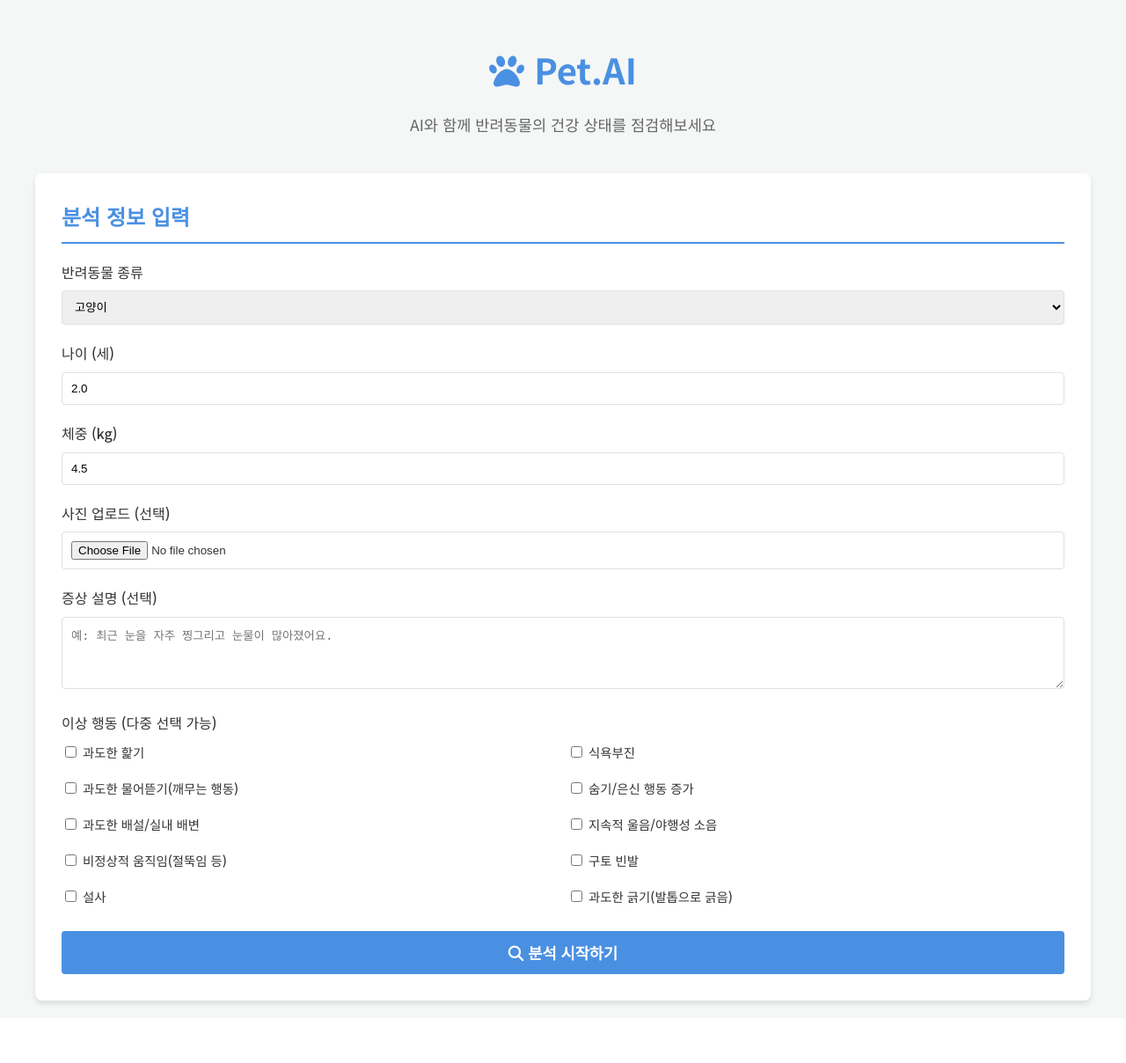
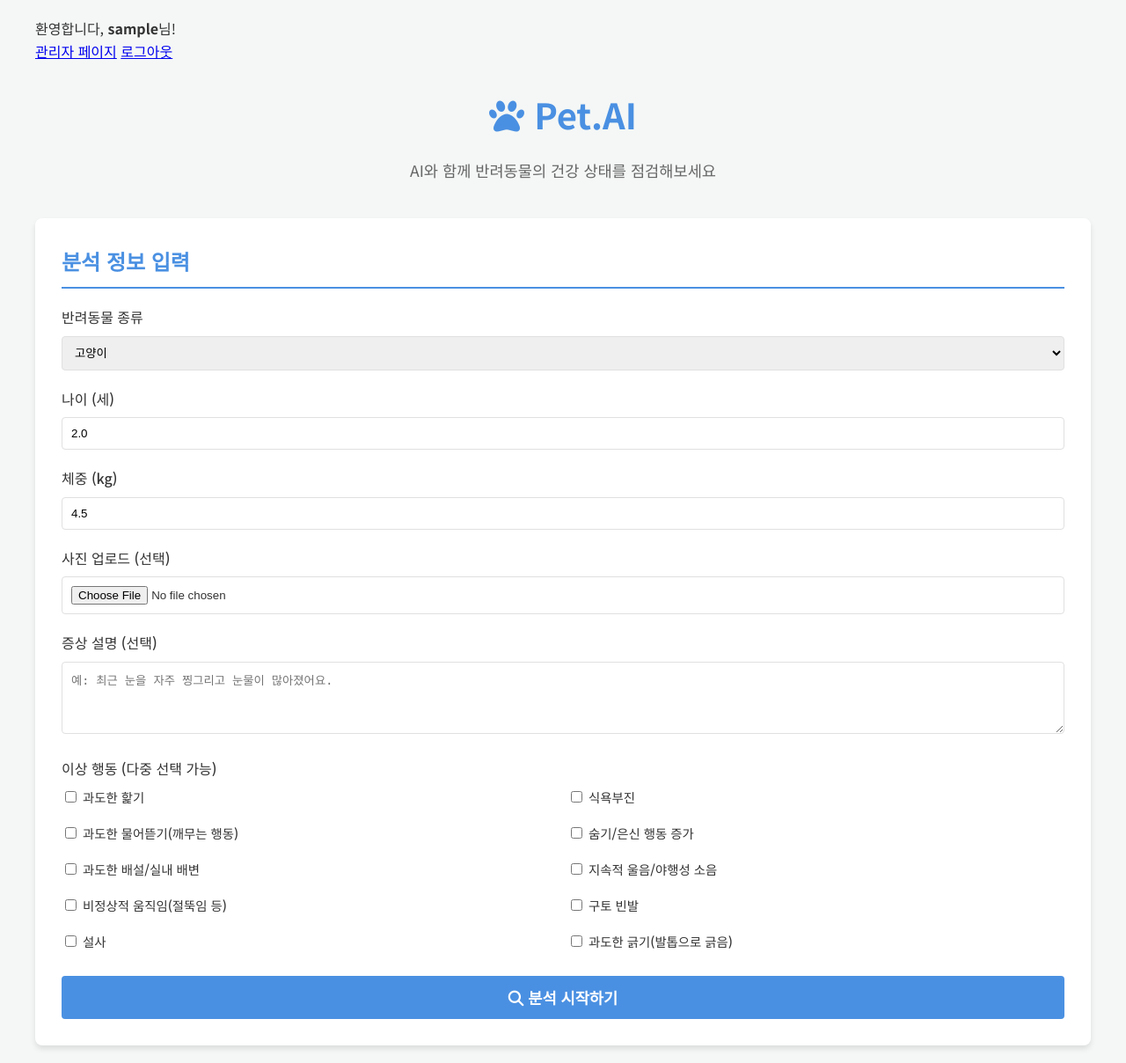
Before and after one commit to minseo0316/pet-ai-project, a Flask app: page / in a window 1280 px wide. Shown: the whole page at 88% size. Before the commit the page ends 1146 px from the top, so only its background shows below. Run offline with Flask 3, Linux system fonts and the light colour scheme; the visitor is signed in with stand-in values (Sample User, id 1); some libraries are stand-ins or nearby versions.

Commit message:
Add:login as register

```diff
--- a/templates/index.html
+++ b/templates/index.html
@@ -8,6 +8,24 @@
     <link rel="stylesheet" href="https://cdnjs.cloudflare.com/ajax/libs/font-awesome/6.4.0/css/all.min.css">
 </head>
 <body>
+    <nav class="auth-nav">
+        <div class="container">
+            {% if current_user.is_authenticated %}
+                <span class="welcome-message">환영합니다, <strong>{{ current_user.username }}</strong>님!</span>
+                <div class="auth-links">
+                    {% if current_user.is_admin %}
+                        <a href="{{ url_for('admin') }}">관리자 페이지</a>
+                    {% endif %}
+                    <a href="{{ url_for('logout') }}">로그아웃</a>
+                </div>
+            {% else %}
+                <div class="auth-links">
+                    <a href="{{ url_for('login') }}">로그인</a>
+                    <a href="{{ url_for('register') }}">회원가입</a>
+                </div>
+            {% endif %}
+        </div>
+    </nav>
     <div class="container">
         <header>
             <h1><i class="fa-solid fa-paw"></i> Pet.AI</h1>
```
